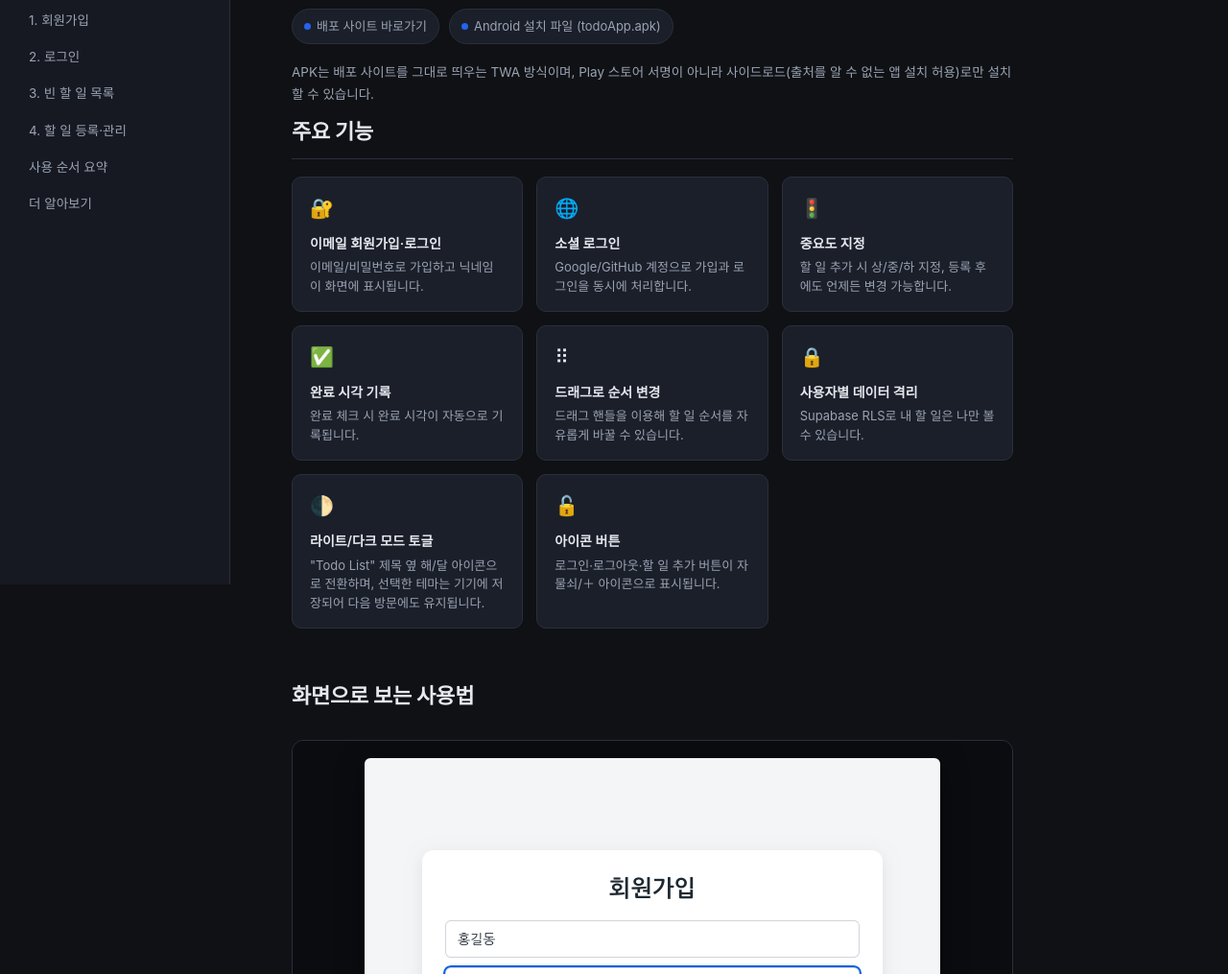
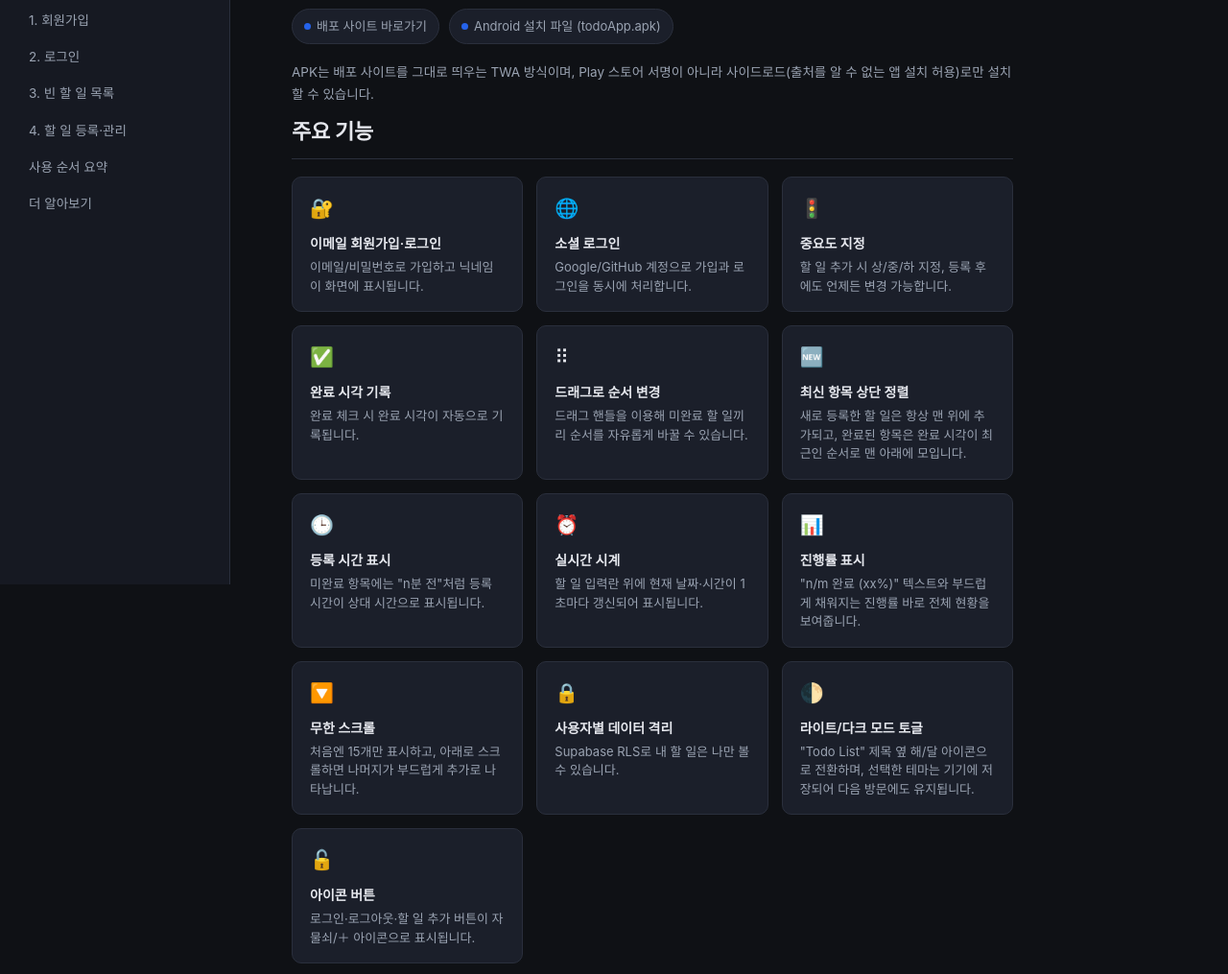
Before and after one commit to smjjang-dev/todoapp, a website: page README.html in a window 1280 px wide. Shown: the part 245-1260 px from the top of the page at 96% size. Drawn offline with Linux system fonts and the light colour scheme.

Commit message:
Refresh README screenshots and feature list for new todo UI
The clock, progress bar, relative creation time, and top-insert sorting added
in the previous commit weren't reflected in README's screenshots or feature
copy. Re-captured the empty-list and todo-list screenshots against the live
app and updated both README.md/README.html to describe the new behavior.

Co-Authored-By: Claude Sonnet 4.6 <noreply@anthropic.com>

```diff
--- a/README.html
+++ b/README.html
@@ -342,7 +342,38 @@
         <div class="feature-card">
           <div class="icon">⠿</div>
           <div class="title">드래그로 순서 변경</div>
-          <div class="desc">드래그 핸들을 이용해 할 일 순서를 자유롭게 바꿀 수 있습니다.</div>
+          <div class="desc">드래그 핸들을 이용해 미완료 할 일끼리 순서를 자유롭게
+            바꿀 수 있습니다.</div>
+        </div>
+        <div class="feature-card">
+          <div class="icon">🆕</div>
+          <div class="title">최신 항목 상단 정렬</div>
+          <div class="desc">새로 등록한 할 일은 항상 맨 위에 추가되고, 완료된 항목은
+            완료 시각이 최근인 순서로 맨 아래에 모입니다.</div>
+        </div>
+        <div class="feature-card">
+          <div class="icon">🕒</div>
+          <div class="title">등록 시간 표시</div>
+          <div class="desc">미완료 항목에는 "n분 전"처럼 등록 시간이 상대 시간으로
+            표시됩니다.</div>
+        </div>
+        <div class="feature-card">
+          <div class="icon">⏰</div>
+          <div class="title">실시간 시계</div>
+          <div class="desc">할 일 입력란 위에 현재 날짜·시간이 1초마다 갱신되어
+            표시됩니다.</div>
+        </div>
+        <div class="feature-card">
+          <div class="icon">📊</div>
+          <div class="title">진행률 표시</div>
+          <div class="desc">"n/m 완료 (xx%)" 텍스트와 부드럽게 채워지는 진행률 바로
+            전체 현황을 보여줍니다.</div>
+        </div>
+        <div class="feature-card">
+          <div class="icon">🔽</div>
+          <div class="title">무한 스크롤</div>
+          <div class="desc">처음엔 15개만 표시하고, 아래로 스크롤하면 나머지가
+            부드럽게 추가로 나타납니다.</div>
         </div>
         <div class="feature-card">
           <div class="icon">🔒</div>
@@ -388,7 +419,8 @@
       <div class="shot-wrap"><img src="screenshots/03-empty-list.png" alt="빈 할 일 목록"></div>
       <div class="caption">
         <span><span class="num">3</span><span class="title">할 일 목록 (빈 상태)</span></span>
-        <p>로그인하면 닉네임이 표시되고, 아직 할 일이 없으면 안내 문구가 보입니다.</p>
+        <p>로그인하면 닉네임이 표시되고, 입력란 위에는 실시간 시계와 진행률(0/0
+          완료)이 보입니다. 아직 할 일이 없으면 안내 문구가 보입니다.</p>
       </div>
     </section>
 
@@ -397,7 +429,10 @@
       <div class="caption">
         <span><span class="num">4</span><span class="title">할 일 등록 및 관리</span></span>
         <p>할 일을 추가할 때 중요도를 선택할 수 있고, 각 항목의 중요도 배지를 눌러
-          나중에 바꿀 수도 있습니다. 완료 체크하면 완료 시각이 함께 표시됩니다.</p>
+          나중에 바꿀 수도 있습니다. 새 항목은 항상 맨 위에 추가되며 미완료 항목에는
+          "방금 전"처럼 등록 시간이 상대 시간으로 표시됩니다. 완료 체크하면 완료
+          시각이 함께 표시되며 완료 시각이 최근인 순서로 맨 아래에 모입니다. 진행률
+          텍스트/바도 함께 갱신됩니다.</p>
       </div>
     </section>
 
```
Also changed, not shown: README.md, screenshots/03-empty-list.png, screenshots/04-todo-list.png.
